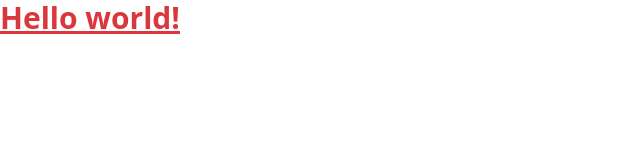
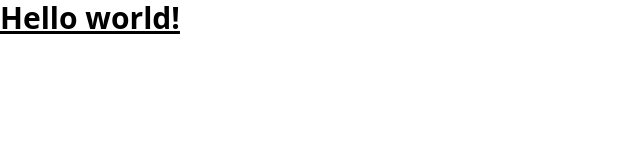
Before and after one commit to ShantoNoor/Summer-Sale, a plain HTML site: page index.html in a window 1280 px wide. Shown: the whole page, without its empty margins (0-640 px from the left). Drawn offline with nearby package versions, Linux system fonts and the light colour scheme.

Commit message:
3rd commit

```diff
--- a/index.html
+++ b/index.html
@@ -21,7 +21,7 @@
     </script>
 </head>
 <body>
-    <h1 class="text-3xl font-bold underline text-clifford">
+    <h1 class="text-3xl font-bold underline">
         Hello world!
     </h1>
 
```
Also changed, not shown: 2 other files.
